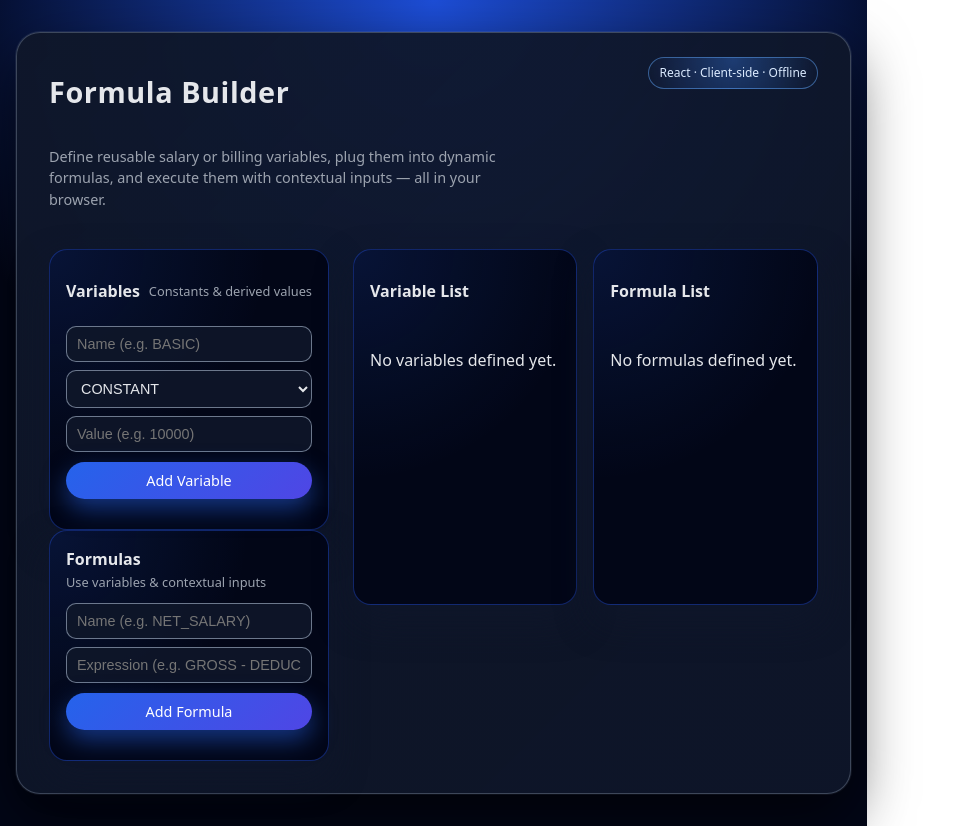
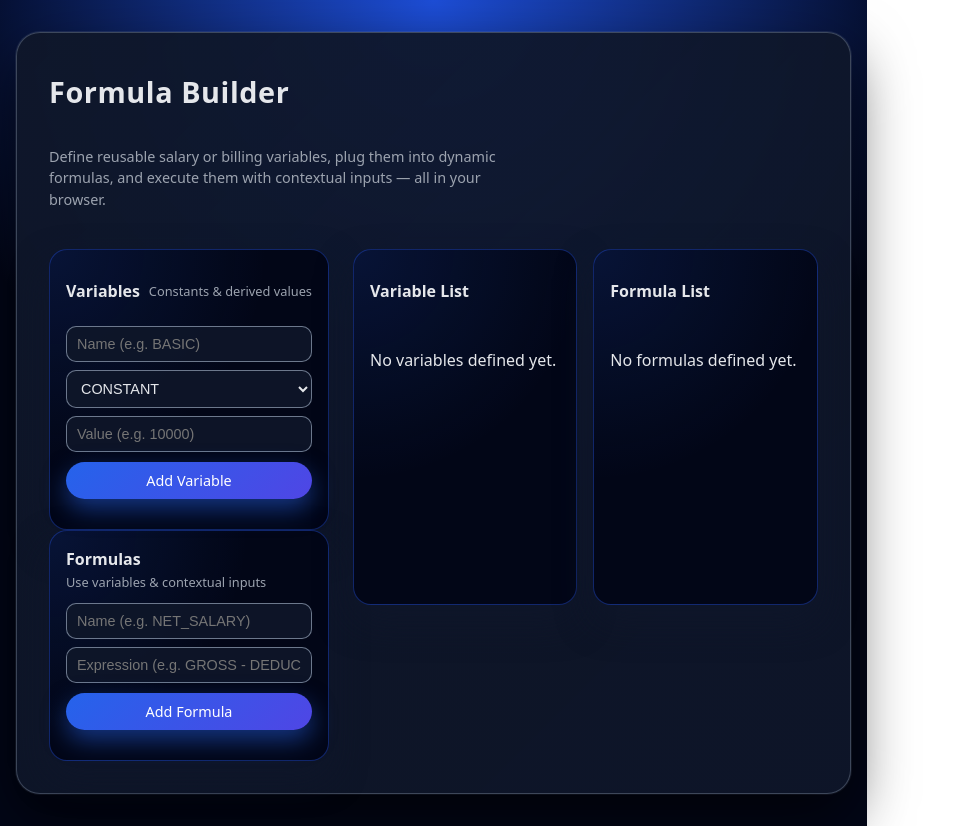
Before and after one commit to alanbiju78/webgeon, a React (Vite) app: page / in a window 1280 px wide. Shown: the whole page, without its empty margins (0-955 px from the left). Built offline with nearby package versions, Linux system fonts and the light colour scheme.

Commit message:
removed watermark

```diff
--- a/src/App.jsx
+++ b/src/App.jsx
@@ -90,7 +90,7 @@ export default function App() {
               your browser.
             </p>
           </div>
-          <div style={styles.badge}>React · Client-side · Offline</div>
+
         </div>
 
         {/* Main grid: left = forms, right = lists */}
```
